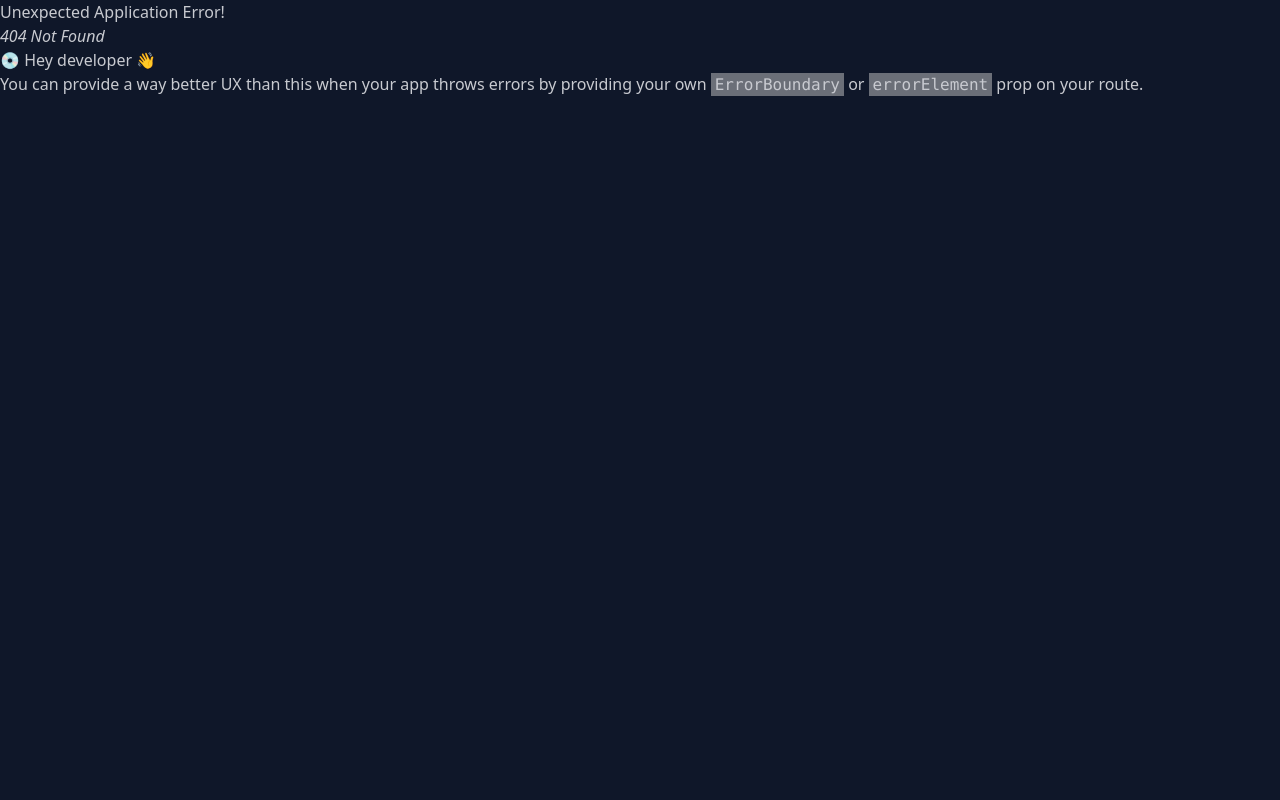
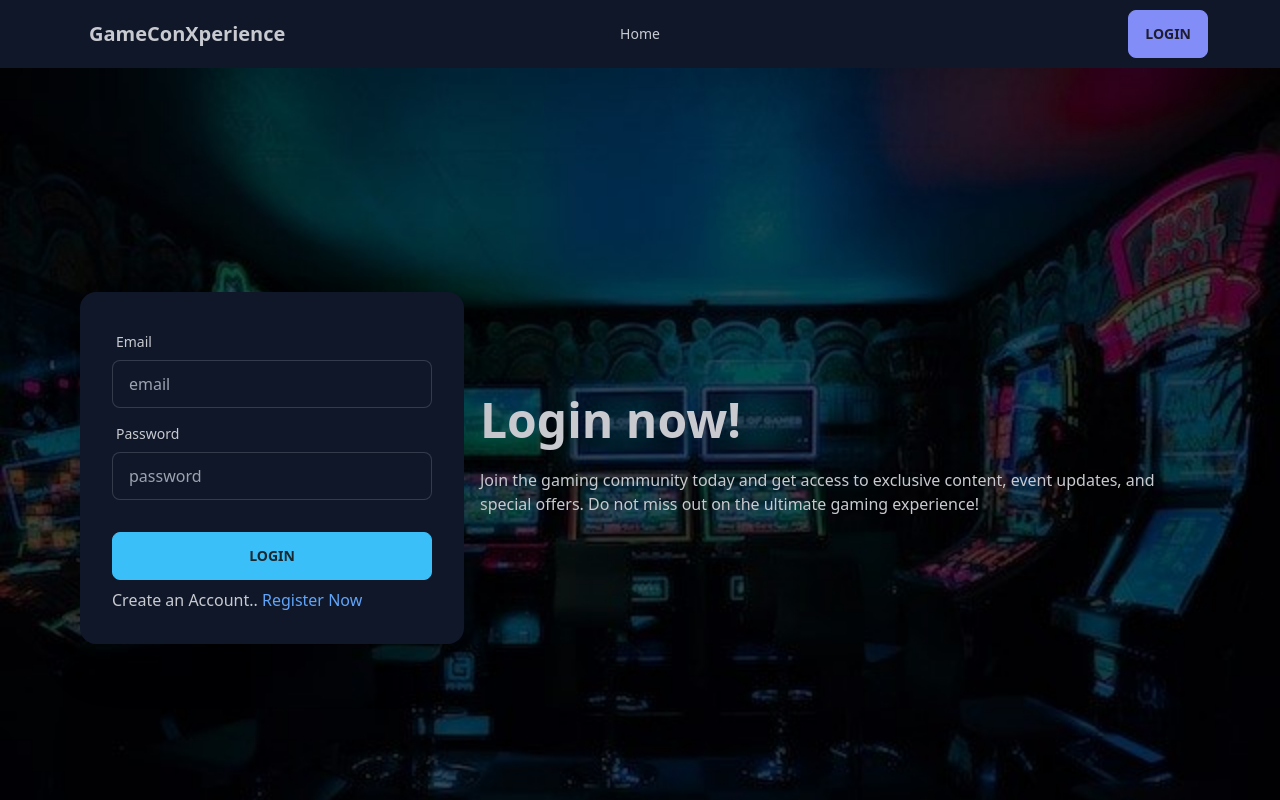
Before and after one commit to jps27CSE/A-9-GameConXperience, a React (Vite) app: page /login in a window 1280 px wide. Before the commit this address had no page. Shown: the top 800 px of the page. Built offline with nearby package versions, Linux system fonts and the light colour scheme; no server answers.

Commit message:
Register, Login Page and AuthProvider Added

```diff
--- /dev/null
+++ b/src/AuthProvider/AuthProvider.jsx
@@ -0,0 +1,60 @@
+import {
+  createUserWithEmailAndPassword,
+  onAuthStateChanged,
+  signInWithEmailAndPassword,
+  signOut,
+} from "firebase/auth";
+import PropTypes from "prop-types";
+import { createContext, useEffect, useState } from "react";
+import auth from "../Firebase/FirebaseConfig";
+
+export const AuthContext = createContext(null);
+
+const AuthProvider = ({ children }) => {
+  const [user, setUser] = useState(null);
+  const [loading, setLoading] = useState(true);
+
+  const registerUser = (email, password) => {
+    setLoading(true);
+    return createUserWithEmailAndPassword(auth, email, password);
+  };
+
+  const loginUser = (email, password) => {
+    setLoading(true);
+    return signInWithEmailAndPassword(auth, email, password);
+  };
+
+  const logOut = () => {
+    setLoading(true);
+    return signOut(auth);
+  };
+
+  useEffect(() => {
+    const unsubscribe = onAuthStateChanged(auth, (currentUser) => {
+      setUser(currentUser);
+      setLoading(false);
+    });
+
+    return () => {
+      unsubscribe();
+    };
+  }, []);
+
+  const authValue = {
+    registerUser,
+    user,
+    loginUser,
+    logOut,
+    loading,
+  };
+
+  return (
+    <AuthContext.Provider value={authValue}>{children}</AuthContext.Provider>
+  );
+};
+
+export default AuthProvider;
+
+AuthProvider.propTypes = {
+  children: PropTypes.node.isRequired,
+};
--- /dev/null
+++ b/src/Firebase/FirebaseConfig.js
@@ -0,0 +1,21 @@
+// Import the functions you need from the SDKs you need
+import { initializeApp } from "firebase/app";
+import { getAuth } from "firebase/auth";
+// TODO: Add SDKs for Firebase products that you want to use
+// https://firebase.google.com/docs/web/setup#available-libraries
+
+// Your web app's Firebase configuration
+const firebaseConfig = {
+  apiKey: import.meta.env.VITE_APIKEY,
+  authDomain: import.meta.env.VITE_AUTH_DOMAIN,
+  projectId: import.meta.env.VITE_PROJECT_ID,
+  storageBucket: import.meta.env.VITE_STORAGE_BUCKET,
+  messagingSenderId: import.meta.env.VITE_MESSAGING_SENDER_ID,
+  appId: import.meta.env.VITE_APP_ID,
+};
+
+// Initialize Firebase
+const app = initializeApp(firebaseConfig);
+const auth = getAuth(app);
+
+export default auth;
--- /dev/null
+++ b/src/components/Login/Login.jsx
@@ -0,0 +1,66 @@
+import { Link } from "react-router-dom";
+import background from "../../assets/bg.jpg";
+
+const Login = () => {
+  return (
+    <div
+      style={{
+        backgroundImage: `url(${background})`,
+        backgroundSize: "cover",
+        backgroundRepeat: "no-repeat",
+      }}
+    >
+      <div className="hero min-h-screen max-w-6xl mx-auto ">
+        <div className="hero-content flex-col lg:flex-row-reverse">
+          <div className="text-center lg:text-left">
+            <h1 className="text-5xl font-bold">Login now!</h1>
+            <p className="py-6">
+              Join the gaming community today and get access to exclusive
+              content, event updates, and special offers. Do not miss out on the
+              ultimate gaming experience!
+            </p>
+          </div>
+          <div className="card flex-shrink-0 w-full max-w-sm shadow-2xl bg-base-100">
+            <form className="card-body">
+              <div className="form-control">
+                <label className="label">
+                  <span className="label-text">Email</span>
+                </label>
+                <input
+                  type="email"
+                  placeholder="email"
+                  className="input input-bordered"
+                  required
+                />
+              </div>
+              <div className="form-control">
+                <label className="label">
+                  <span className="label-text">Password</span>
+                </label>
+                <input
+                  type="password"
+                  placeholder="password"
+                  className="input input-bordered"
+                  required
+                />
+              </div>
+              <div className="form-control mt-6">
+                <button className="btn btn-primary">Login</button>
+              </div>
+              <p>
+                Create an Account..{" "}
+                <Link to="/register">
+                  <span className="cursor-pointer text-blue-400">
+                    Register Now
+                  </span>
+                </Link>
+              </p>
+            </form>
+          </div>
+        </div>
+      </div>
+    </div>
+  );
+};
+
+export default Login;
--- a/src/components/Navbar/Navbar.jsx
+++ b/src/components/Navbar/Navbar.jsx
@@ -1,4 +1,4 @@
-import { NavLink } from "react-router-dom";
+import { Link, NavLink } from "react-router-dom";
 
 const Navbar = () => {
   const navLinks = (
@@ -43,7 +43,9 @@ const Navbar = () => {
           <ul className="menu menu-horizontal px-1">{navLinks}</ul>
         </div>
         <div className="navbar-end">
-          <a className="btn btn-secondary">Login</a>
+          <Link to="/login">
+            <button className="btn btn-secondary">Login</button>
+          </Link>
         </div>
       </div>
     </div>
--- /dev/null
+++ b/src/components/Register/Register.jsx
@@ -0,0 +1,78 @@
+import { Link } from "react-router-dom";
+import background from "../../assets/bg.jpg";
+
+const Register = () => {
+  return (
+    <div
+      style={{
+        backgroundImage: `url(${background})`,
+        backgroundSize: "cover",
+        backgroundRepeat: "no-repeat",
+      }}
+    >
+      <div className="hero min-h-screen max-w-6xl mx-auto ">
+        <div className="hero-content flex-col lg:flex-row-reverse">
+          <div className="text-center lg:text-left">
+            <h1 className="text-5xl font-bold">Register now!</h1>
+            <p className="py-6">
+              Become part of the gaming community today and unlock exclusive
+              content, stay informed about upcoming events, and enjoy special
+              offers. Do not miss your chance to immerse yourself in the
+              ultimate gaming experience!
+            </p>
+          </div>
+          <div className="card flex-shrink-0 w-full max-w-sm shadow-2xl bg-base-100">
+            <form className="card-body">
+              <div className="form-control">
+                <label className="label">
+                  <span className="label-text">Name</span>
+                </label>
+                <input
+                  type="text"
+                  placeholder="name"
+                  className="input input-bordered"
+                  required
+                />
+              </div>
+              <div className="form-control">
+                <label className="label">
+                  <span className="label-text">Email</span>
+                </label>
+                <input
+                  type="email"
+                  placeholder="email"
+                  className="input input-bordered"
+                  required
+                />
+              </div>
+              <div className="form-control">
+                <label className="label">
+                  <span className="label-text">Password</span>
+                </label>
+                <input
+                  type="password"
+                  placeholder="password"
+                  className="input input-bordered"
+                  required
+                />
+              </div>
+              <div className="form-control mt-6">
+                <button className="btn btn-primary">Login</button>
+              </div>
+              <p>
+                Already have an Account?..{" "}
+                <Link to="/login">
+                  <span className="cursor-pointer text-blue-400">
+                    Login Now
+                  </span>
+                </Link>
+              </p>
+            </form>
+          </div>
+        </div>
+      </div>
+    </div>
+  );
+};
+
+export default Register;
--- a/src/main.jsx
+++ b/src/main.jsx
@@ -3,9 +3,12 @@ import ReactDOM from "react-dom/client";
 import "./index.css";
 import { RouterProvider } from "react-router-dom";
 import { router } from "./Routes/Routes.jsx";
+import AuthProvider from "./AuthProvider/AuthProvider";
 
 ReactDOM.createRoot(document.getElementById("root")).render(
   <React.StrictMode>
-    <RouterProvider router={router} />
+    <AuthProvider>
+      <RouterProvider router={router} />
+    </AuthProvider>
   </React.StrictMode>
 );
```
Also changed, not shown: src/Routes/Routes.jsx (+10 -0 lines), src/assets/bg.jpg (added).
